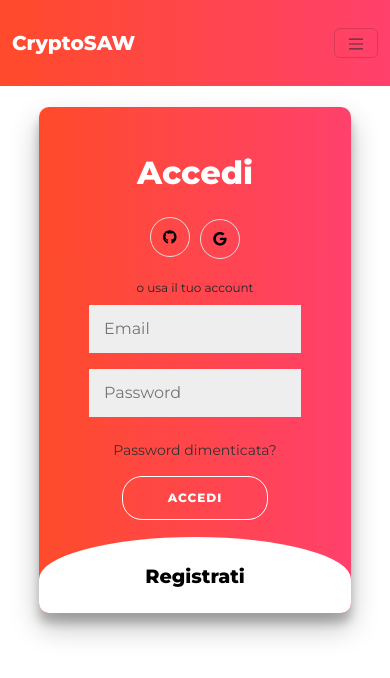
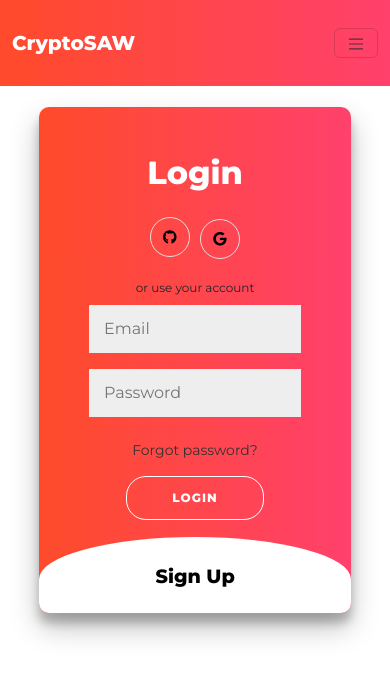
Before and after one commit to dSamp41/CryptoSAW, a React (Vite) app: page /login in a window 390 px wide. Shown: the top 678 px of the page. Built offline with nearby package versions, Linux system fonts and the light colour scheme; no server answers.

Commit message:
Translate mobile login form

```diff
--- a/src/components/LoginForm.tsx
+++ b/src/components/LoginForm.tsx
@@ -33,23 +33,23 @@ function MobileLoginForm({githubAuth, googleAuth, register, login, resetPassword
 
             <div className="login">
                 <form className='loginForm'>
-                    <label className='loginLabel' htmlFor="chk" aria-hidden="true">Accedi</label>
+                    <label className='loginLabel' htmlFor="chk" aria-hidden="true">Login</label>
 					<div className="social-container">
                         <a className="social" onClick={githubAuth} aria-label="Login with Github"><GithubIcon/></a>
                         <a className="social" onClick={googleAuth} aria-label="Login with Github"><i className="fab fa-google"></i></a>
                     </div>
 
-                    <span>o usa il tuo account</span>
+                    <span>or use your account</span>
                     <input className='inputBox' type="email" placeholder="Email" id ='emailLoginBox' onChange={changeEmail}/>
                     <input className='inputBox' type="password" placeholder="Password" onChange={changePw}/>
-                    <a className="resetPw" onClick={resetPassword} href='#' title='Inserisci'>Password dimenticata?</a>
-                    <button className='ghost' onClick={login} type='button'>Accedi</button>
+                    <a className="resetPw" onClick={resetPassword} href='#' title='Inserisci'>Forgot password?</a>
+                    <button className='ghost' onClick={login} type='button'>Login</button>
                 </form>
             </div>
 
 			<div className="SU">
 				<form>
-					<label htmlFor="chk" aria-hidden="true">Registrati</label>
+					<label htmlFor="chk" aria-hidden="true">Sign Up</label>
 					<div className="social-container">
                         <a className="social" onClick={githubAuth} aria-label="Register with Github"><GithubIcon/></a>
                         <a className="social" onClick={googleAuth} aria-label="Register with Google"><i className="fab fa-google"></i></a>
@@ -134,7 +134,7 @@ const BigLoginForm = ({githubAuth, googleAuth, register, login, resetPassword, c
                         <a href="#" className="social" onClick={googleAuth} aria-label="Register with Google"><i className="fab fa-google"></i></a>
                     </div>
 
-                    <span>or use an email</span>
+                    <span>or use your info</span>
                     <input className='inputBox' type="username" id='usernameRegBox' placeholder="Username" onChange={changeUsername} />
                     <input className='inputBox' type="email"    id='emailRegBox'    placeholder="Email"    onChange={changeEmail} />
                     <input className='inputBox' type="password" id='pwRegBox'       placeholder="Password" onChange={changePw} onClick={passwordDetail}/>
```
